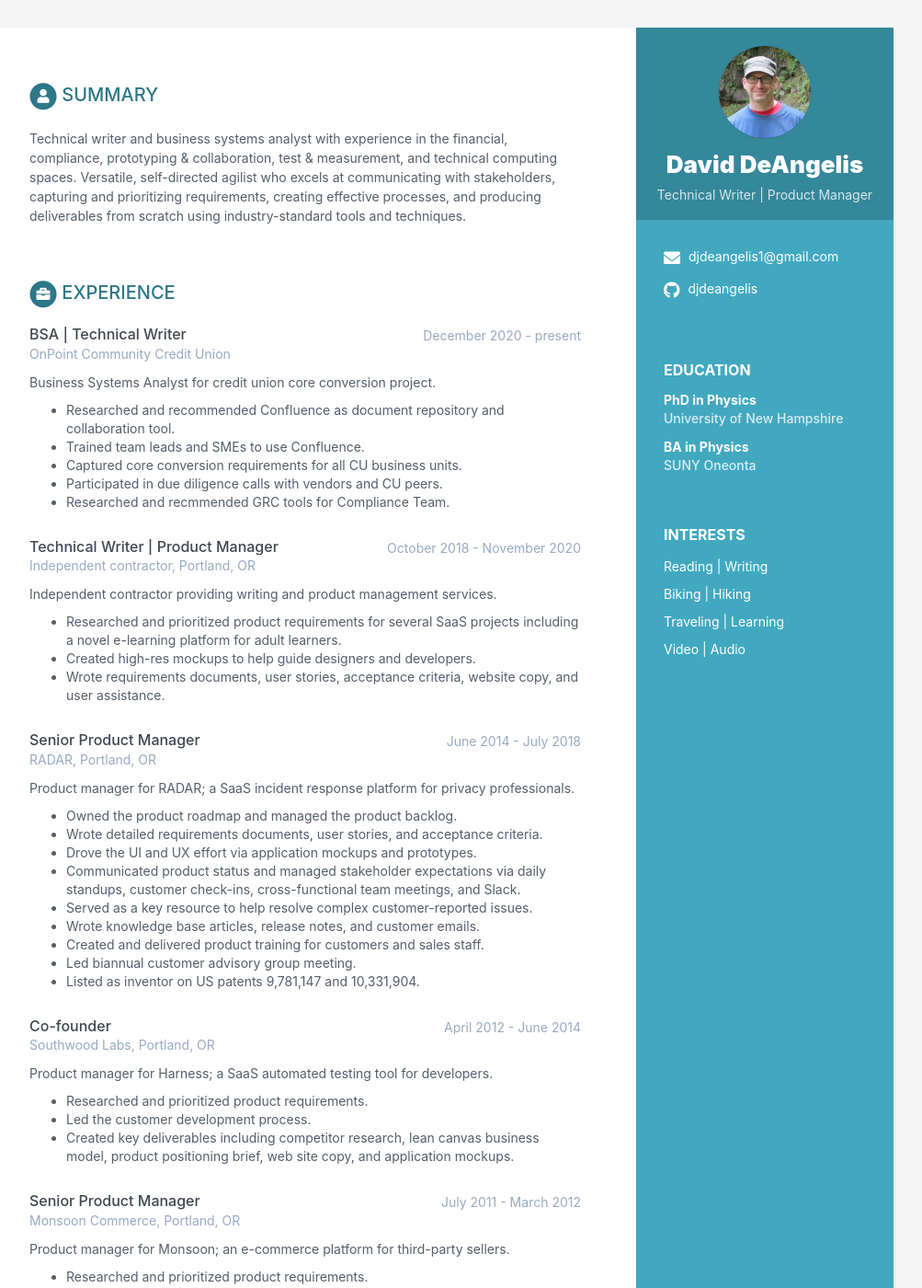
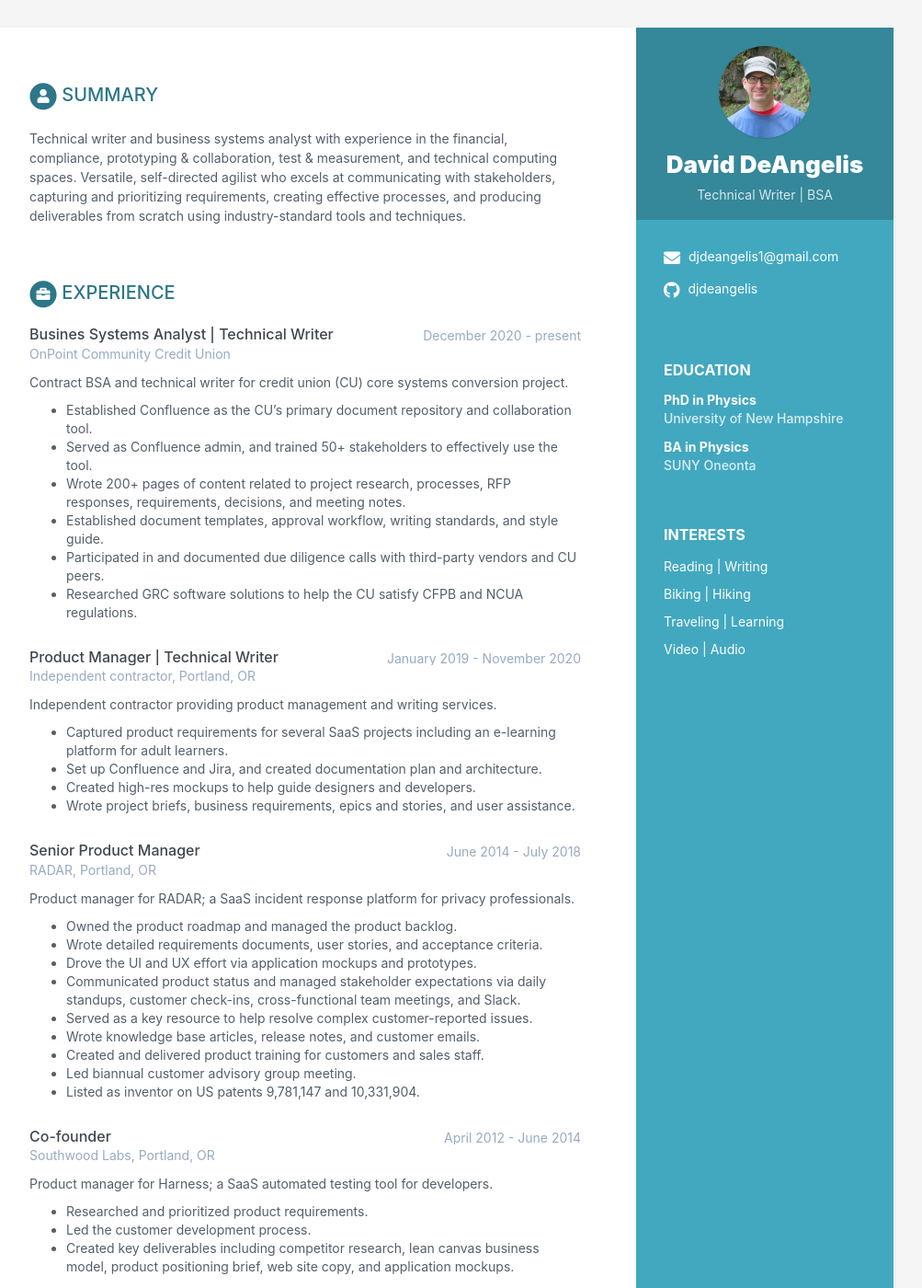
Before and after one commit to djdeangelis/djdeangelis.github.io, a Jekyll site: the page built from index.html, in a window 1280 px wide and 1400 px high. Shown: the whole window at 92% size, without its empty margins (168-1171 px from the left). Built offline with Jekyll 4.4.1, drawn with Linux system fonts in a browser that asks for light colours.

Commit message:
Update yml file

```diff
--- a/_data/data.yml
+++ b/_data/data.yml
@@ -8,7 +8,7 @@ sidebar:
 
     # Profile information
     name: David DeAngelis
-    tagline: Technical Writer | Product Manager
+    tagline: Technical Writer | BSA
     avatar: profile.png  #place a 100x100 picture inside /assets/images/ folder and provide the name of the file below
 
     # Sidebar links
@@ -69,25 +69,27 @@ education:
           - Bullet point
 
 experiences:
-    - role: BSA | Technical Writer
+    - role: Busines Systems Analyst | Technical Writer
       time: December 2020 - present
       company: OnPoint Community Credit Union
       details: |
-        Business Systems Analyst for credit union core conversion project.
-          - Researched and recommended Confluence as document repository and collaboration tool.
-          - Trained team leads and SMEs to use Confluence.
-          - Captured core conversion requirements for all CU business units.
-          - Participated in due diligence calls with vendors and CU peers.
-          - Researched and recmmended GRC tools for Compliance Team.
+        Contract BSA and technical writer for credit union (CU) core systems conversion project.
+          - Established Confluence as the CU's primary document repository and collaboration tool.
+          - Served as Confluence admin, and trained 50+ stakeholders to effectively use the tool.
+          - Wrote 200+ pages of content related to project research, processes, RFP responses, requirements, decisions, and meeting notes.
+          - Established document templates, approval workflow, writing standards, and style guide.
+          - Participated in and documented due diligence calls with third-party vendors and CU peers.
+          - Researched GRC software solutions to help the CU satisfy CFPB and NCUA regulations.
 
-    - role: Technical Writer | Product Manager
-      time: October 2018 - November 2020
+    - role: Product Manager | Technical Writer
+      time: January 2019 - November 2020
       company: Independent contractor, Portland, OR
       details: |
-        Independent contractor providing writing and product management services.
-          - Researched and prioritized product requirements for several SaaS projects including a novel e-learning platform for adult learners.
+        Independent contractor providing product management and writing services.
+          - Captured product requirements for several SaaS projects including an e-learning platform for adult learners.
+          - Set up Confluence and Jira, and created documentation plan and architecture.
           - Created high-res mockups to help guide designers and developers.
-          - Wrote requirements documents, user stories, acceptance criteria, website copy, and user assistance.
+          - Wrote project briefs, business requirements, epics and stories, and user assistance.
 
     - role: Senior Product Manager
       time: June 2014 - July 2018
```
